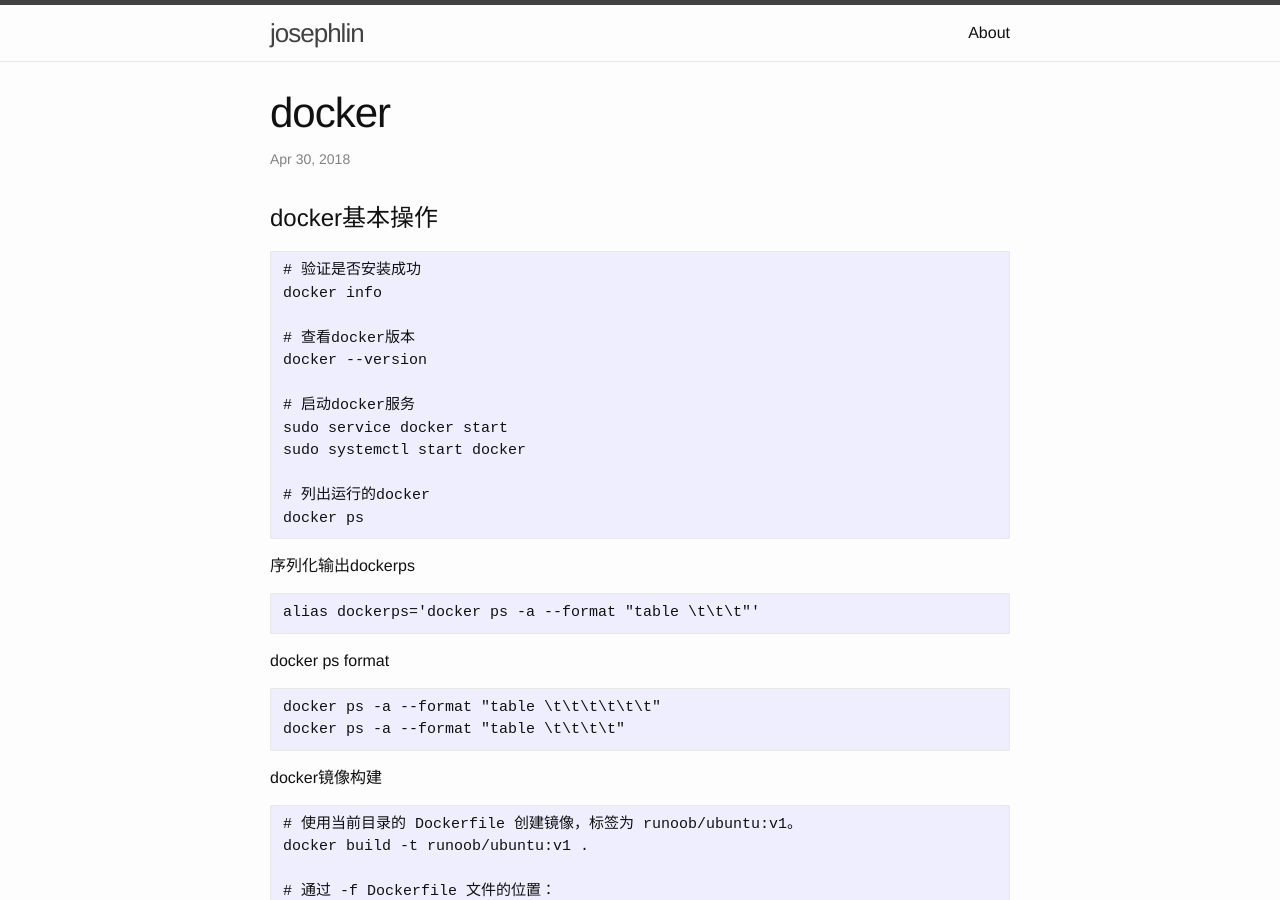
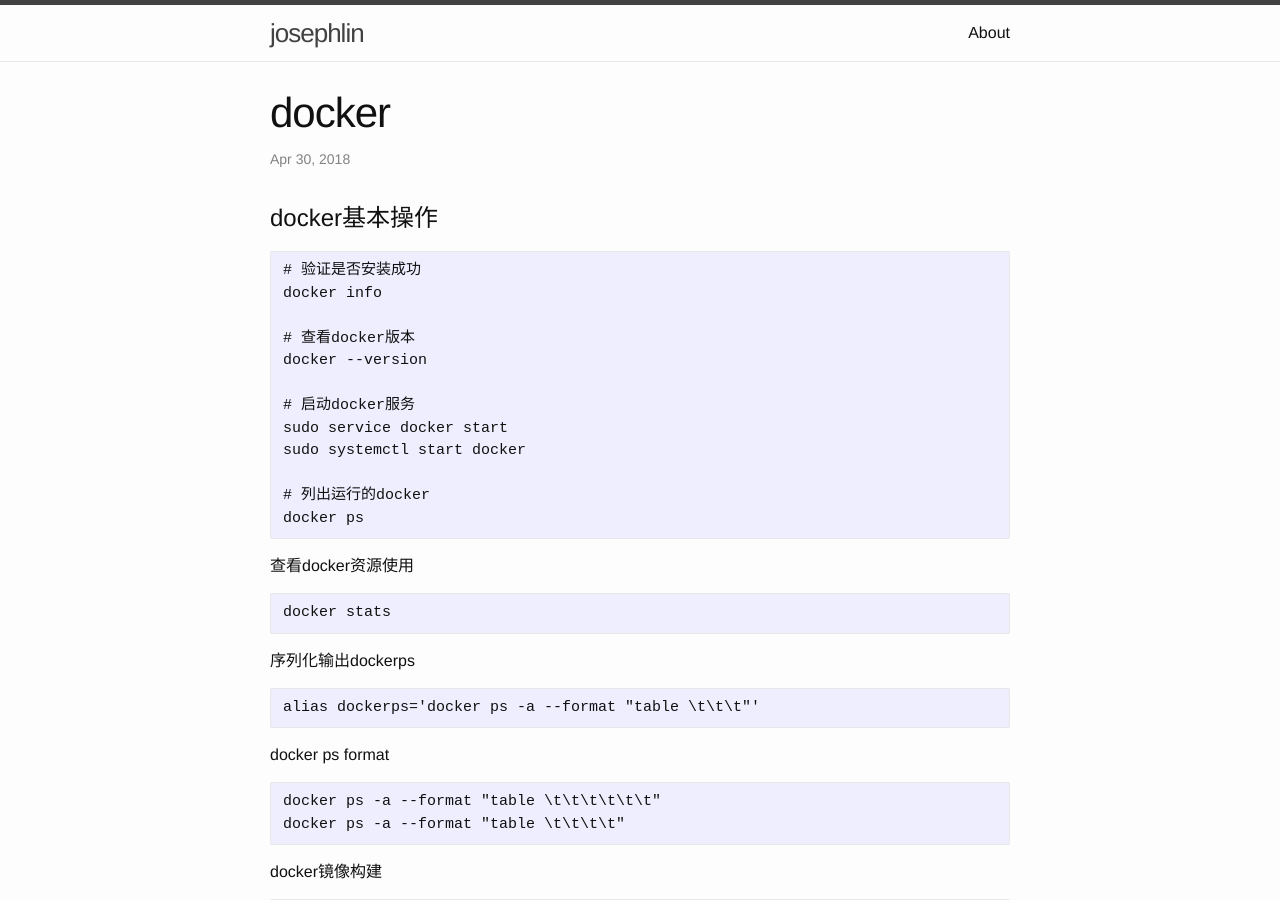
Before and after one commit to josephstalin117/josephstalin117.github.io, a Jekyll site: the page built from _posts/2018-4-30-docker.markdown, in a window 1280 px wide and 900 px high. Built offline with Jekyll 4.4.1, drawn with Linux system fonts in a browser that asks for light colours.

Commit message:
add docker stats

````diff
--- a/_posts/2018-4-30-docker.markdown
+++ b/_posts/2018-4-30-docker.markdown
@@ -19,6 +19,11 @@
 
 # 列出运行的docker
 docker ps
+```
+
+查看docker资源使用
+```
+docker stats
 ```
 
 序列化输出dockerps
````
